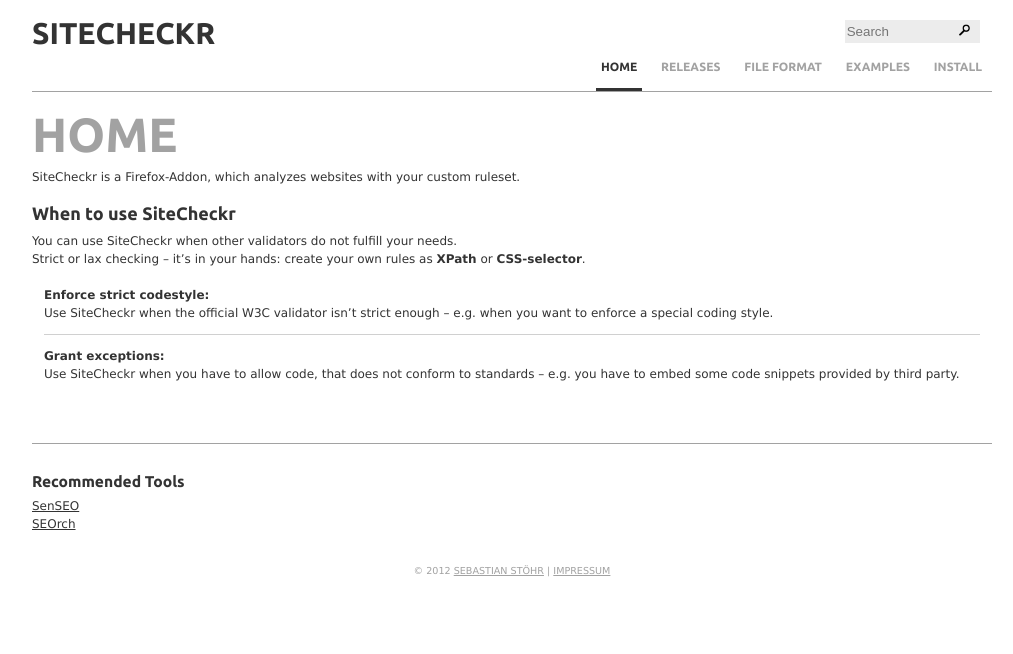
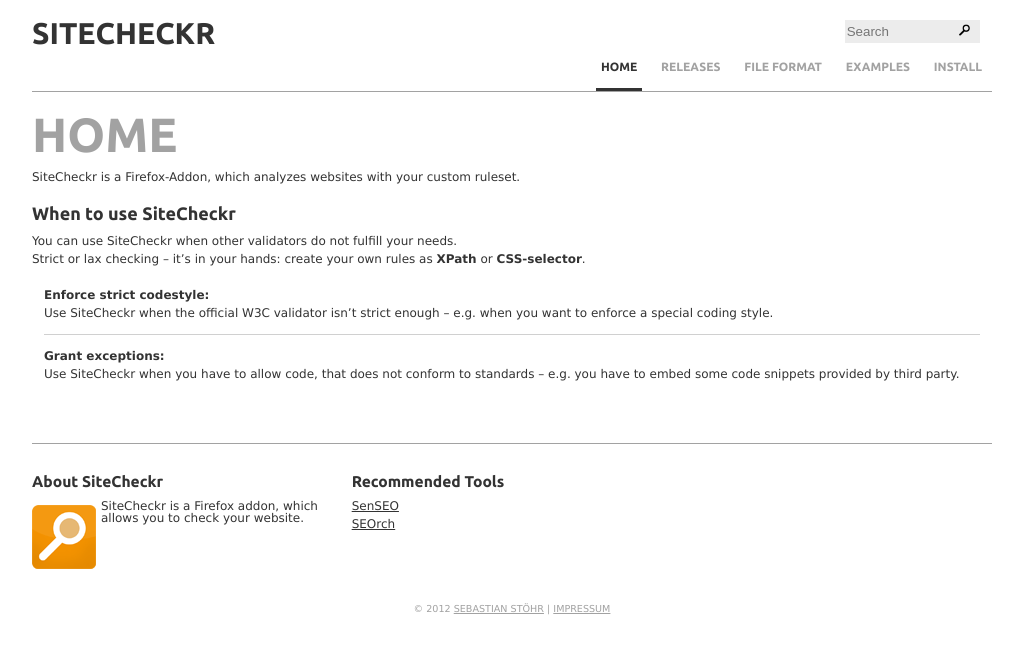
Before and after one commit to nicosteiner/SiteCheckr, a Jekyll site: the page built from index.html, in a window 1280 px wide. Shown: the top 654 px of the page, without its empty margins (128-1141 px from the left). Built offline with Jekyll 4.4.1, drawn with Linux system fonts in a browser that asks for light colours.

Commit message:
new footer: about sitecheckr

```diff
--- /dev/null
+++ b/_includes/footer-about.html
@@ -0,0 +1,14 @@
+<ul>
+    <li class="widget clearfix" itemscope itemtype="http://schema.org/SoftwareApplication">
+        <h3>About <strong itemprop="name">SiteCheckr</strong></h3>
+        <img src="{{ site.base }}/res/imgs/logo.png" itemprop="image" alt="Logo: SiteCheckr" title="SiteCheckr" class="alignleft" width="64" height="64"/>
+        <p itemprop="description">
+        	SiteCheckr is a Firefox addon, which allows you to check your website.
+        </p>
+        <div itemtype="http://schema.org/Offer" itemscope="" itemprop="offers" class="hidden">
+        	<meta content="0" itemprop="price" />
+        	<meta content="EUR" itemprop="priceCurrency" />
+        	<link href="http://schema.org/InStock" itemprop="availability" />
+        </div>
+    </li>
+</ul>
--- a/_layouts/main.html
+++ b/_layouts/main.html
@@ -43,6 +43,9 @@
 
         <aside class="clearfix">
             <section id="first">
+                {% include footer-about.html %}
+            </section>
+            <section id="second">
                 {% include footer-links.html %}
             </section>
         </aside>
```
Also changed, not shown: _includes/styles/style.css (+10 -0 lines), res/imgs/logo.png (added).
